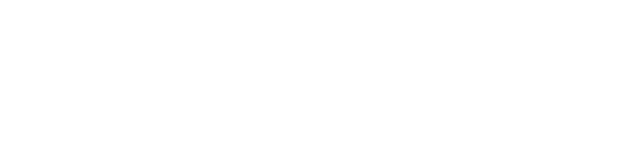
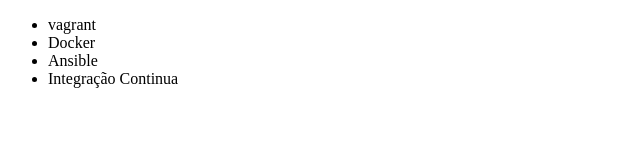
Before and after one commit to JVitorLM/alura-git, a plain HTML site: page vitor/index.html in a window 1280 px wide. Shown: the whole page, without its empty margins (0-640 px from the left). Drawn offline with Linux system fonts and the light colour scheme.

Commit message:
atualização do arquivo index

```diff
--- a/vitor/index.html
+++ b/vitor/index.html
@@ -7,6 +7,11 @@
     <title>Document</title>
 </head>
 <body>
-
+    <ul>
+        <li>vagrant</li>
+        <li>Docker</li>
+        <li>Ansible</li>
+        <li>Integração Continua</li>
+    </ul>
 </body>
 </html>
```
